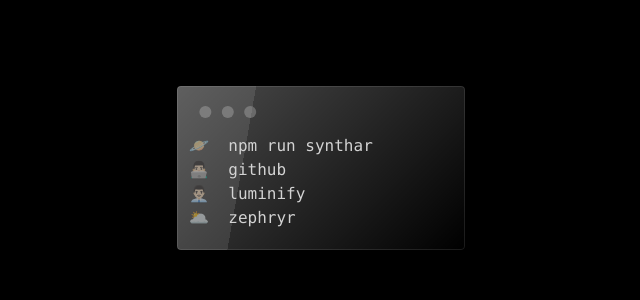
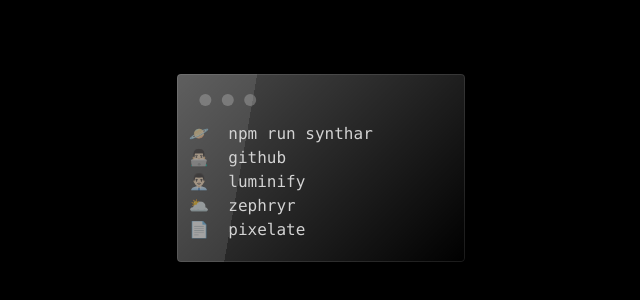
Before and after one commit to cgadd21/synthar, a React (Vite) app: page / in a window 1280 px wide. Shown: the part 232-532 px from the top of the page, without its empty margins (319-959 px from the left). Built offline with nearby package versions, Linux system fonts and the light colour scheme.

Commit message:
added pixelate

```diff
--- a/src/app.tsx
+++ b/src/app.tsx
@@ -25,6 +25,13 @@
           </a>
         </code>
       </pre>
+      <pre data-prefix="📄">
+        <code>
+          <a href="https://ctgadd.com/pixelate/" target="_blank">
+            pixelate
+          </a>
+        </code>
+      </pre>
     </div>
   </div>
 );
```
